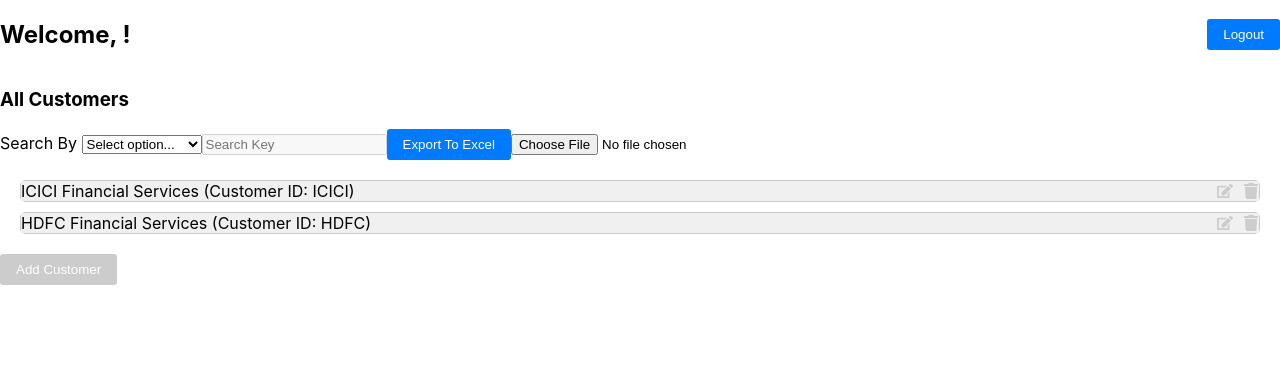
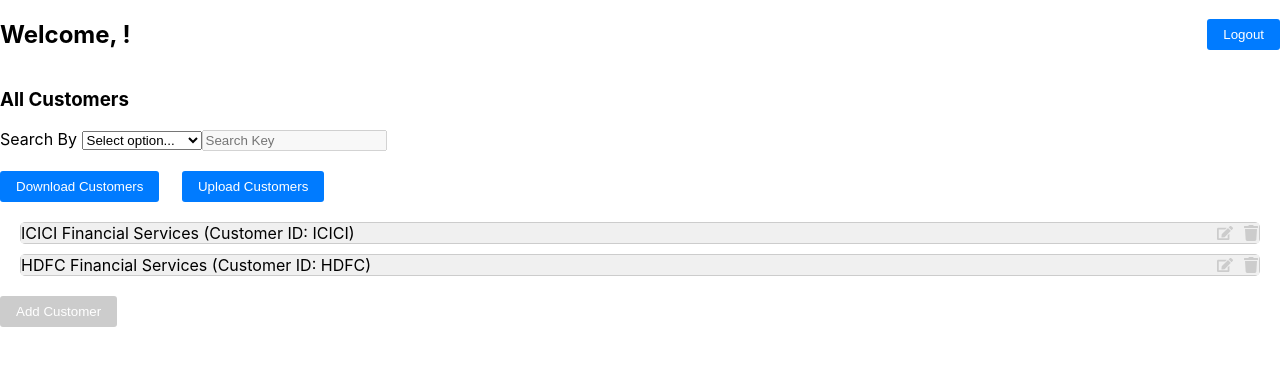
Before and after one commit to muralinidura/customers-app, a React (Create React App) app: page /customers in a window 1280 px wide. Shown: the top 366 px of the page. Built offline with nearby package versions, Linux system fonts and the light colour scheme.

Commit message:
component refactoring

```diff
--- a/public/index.html
+++ b/public/index.html
@@ -24,7 +24,7 @@
       work correctly both with client-side routing and a non-root public URL.
       Learn how to configure a non-root public URL by running `npm run build`.
     -->
-    <title>React App</title>
+    <title>Customers Admin Portal</title>
   </head>
   <body>
     <noscript>You need to enable JavaScript to run this app.</noscript>
--- a/src/Customers.js
+++ b/src/Customers.js
@@ -1,4 +1,4 @@
-import { useState, useEffect } from "react";
+import { useState, useEffect, useRef } from "react";
 import CustomerData from "./resources/CustomerData";
 import "./Customers.css";
 import CustomerDetails from "./CustomerDetails";
@@ -7,7 +7,8 @@
 import AddCustomer from "./AddCustomer";
 import InformationPopup from "./InformationPopup";
 import * as XLSX from 'xlsx';
-import ExportCustomersToExcel from "./ExportCustomersToExcel";
+import {exportToExcel} from "./ExportCustomersToExcel";
+import { importCustomers } from "./ImportCustomersFromExcel";
 const Customers = ({loggedInUser, userRole}) => {
   const [customerData, setCustomerData] = useState(CustomerData);
   const [showAddCustomerPopup, setShowAddCustomerPopup] = useState(false);
@@ -20,6 +21,7 @@
   const [searchTerm, setSearchTerm] = useState('');
   const [filteredCustomers, setFilteredCustomers] = useState(CustomerData);
   const [downloadCustomers, setDownloadCustomers] = useState(false);
+  const fileInputRef = useRef(null);
 
    useEffect(()=>{
     if(searchBy==='customer_id'){
@@ -88,105 +90,77 @@
     setSearchTerm(event.target.value);
   }
   const handleExportToExcelClick = () =>{
-    const customer_details_data = filteredCustomers.map(entry=>{
-      const {customer_client_mapping, customer_billing_details, ...rest}=entry;
-      return rest;
-    })
-    const worksheet = XLSX.utils.json_to_sheet(customer_details_data);
-
-    // Create a workbook and add the worksheet
-    const workbook = XLSX.utils.book_new();
-    XLSX.utils.book_append_sheet(workbook, worksheet, 'Customer Details');
-
-    const customerClientMappingStrings = filteredCustomers.map(entry => ({
-      ...entry,
-      customer_client_mapping: entry.customer_client_mapping.join(', '),
-    }));
-    const customer_client_mapping_data = customerClientMappingStrings.map(entry=>{
-      const {customer_name, customer_billing_details, ica, is_benchmarks_enabled, sow_start_date, sow_end_date, ...rest} = entry;
-      return rest;
-    });
-
-    const worksheetWithClientMappingStrings = XLSX.utils.json_to_sheet(customer_client_mapping_data);
-    XLSX.utils.book_append_sheet(workbook, worksheetWithClientMappingStrings, 'Client Mapping');
-
-    const customerBillingDetailsStrings = filteredCustomers.map(entry => ({
-      ...entry,
-      customer_billing_details: entry.customer_billing_details.map(detail => `${detail.metrics_type}: ${detail.metrics_fee}`).join(', ')
-    }));
-
-    const customer_billing_details_data = customerBillingDetailsStrings.map(entry=>{
-      const {customer_name, customer_client_mapping, ica, is_benchmarks_enabled, sow_start_date, sow_end_date, ...rest} = entry;
-      return rest;
-    });
-
-    const worksheetWithBillingDetailsStrings = XLSX.utils.json_to_sheet(customer_billing_details_data);
-    XLSX.utils.book_append_sheet(workbook, worksheetWithBillingDetailsStrings, 'Billing Details');
-
-    // Save the workbook as an Excel file
-    XLSX.writeFile(workbook,  'Customers.xlsx');
+    exportToExcel(filteredCustomers);
+    setInfoMessage('Customers information downloaded successfully');
+    setShowInfoPopup(true);
   };
 
   const importExcelData = (event) => {
-    const file = event.target.files[0];
-    const reader = new FileReader();
-    reader.onload = (e) => {
-      const workbook = XLSX.read(e.target.result, { type: 'binary' });
-      const importedData = {};
+    // const file = event.target.files[0];
+    // const reader = new FileReader();
+    // reader.onload = (e) => {
+    //   const workbook = XLSX.read(e.target.result, { type: 'binary' });
+    //   const importedData = {};
 
-      workbook.SheetNames.forEach(sheetName => {
-        const worksheet = workbook.Sheets[sheetName];
-        const data = XLSX.utils.sheet_to_json(worksheet);
-        importedData[sheetName] = data;
-      });
+    //   workbook.SheetNames.forEach(sheetName => {
+    //     const worksheet = workbook.Sheets[sheetName];
+    //     const data = XLSX.utils.sheet_to_json(worksheet);
+    //     importedData[sheetName] = data;
+    //   });
 
-      // Process the imported data and merge it with existing filteredCustomers
-      mergeImportedData(importedData);
-    };
+    //   // Process the imported data and merge it with existing filteredCustomers
+    //   mergeImportedData(importedData);
+    // };
 
-    reader.readAsBinaryString(file);
-    alert('customers imported successfully!')
+    // reader.readAsBinaryString(file);
+    setFilteredCustomers(importCustomers(event));
+    setInfoMessage('Customers information uploaded successfully');
+    setShowInfoPopup(true);
   };
 
-  const mergeImportedData = (importedData) => {
-    // Merge data from all three sheets into filteredCustomers
-    const mergedCustomers = [];
+  // const mergeImportedData = (importedData) => {
+  //   // Merge data from all three sheets into filteredCustomers
+  //   const mergedCustomers = [];
 
-    // Merge data from "Customer Details" sheet
-    if (importedData['Customer Details']) {
-      mergedCustomers.push(...importedData['Customer Details']);
-    }
+  //   // Merge data from "Customer Details" sheet
+  //   if (importedData['Customer Details']) {
+  //     mergedCustomers.push(...importedData['Customer Details']);
+  //   }
 
-    // Merge data from "Client Mapping" sheet
-    if (importedData['Client Mapping']) {
-      // Assuming each entry in the client mapping sheet has a customer_id matching with filteredCustomers
-      mergedCustomers.forEach(customer => {
-        const matchingClientMapping = importedData['Client Mapping'].filter(mapping => mapping.customer_id === customer.customer_id);
-        if (matchingClientMapping.length > 0) {
-          customer.customer_client_mapping = matchingClientMapping[0].customer_client_mapping.split(',');
-        }
-      });
-    }
+  //   // Merge data from "Client Mapping" sheet
+  //   if (importedData['Client Mapping']) {
+  //     // Assuming each entry in the client mapping sheet has a customer_id matching with filteredCustomers
+  //     mergedCustomers.forEach(customer => {
+  //       const matchingClientMapping = importedData['Client Mapping'].filter(mapping => mapping.customer_id === customer.customer_id);
+  //       if (matchingClientMapping.length > 0) {
+  //         customer.customer_client_mapping = matchingClientMapping[0].customer_client_mapping.split(',');
+  //       }
+  //     });
+  //   }
 
-    // Merge data from "Billing Details" sheet
-    if (importedData['Billing Details']) {
-      // Assuming each entry in the billing details sheet has a customer_id matching with filteredCustomers
-      mergedCustomers.forEach(customer => {
-        const matchingBillingDetails = importedData['Billing Details'].filter(detail => detail.customer_id === customer.customer_id);
-        if (matchingBillingDetails.length > 0) {
-          const billingDetails = matchingBillingDetails[0].customer_billing_details.split(',');
-          const billingList = [];
-          billingDetails.map(billing=>{
-            billingList.push({metrics_type:billing.split(':')[0], metrics_fee:billing.split(':')[1]})
-          });
-          customer.customer_billing_details=billingList;
-          // customer.customer_billing_details = matchingBillingDetails.map(detail => ({ metrics_type: detail.metrics_type, metrics_fee: detail.metrics_fee }));
-        }
-      });
-    }
+  //   // Merge data from "Billing Details" sheet
+  //   if (importedData['Billing Details']) {
+  //     // Assuming each entry in the billing details sheet has a customer_id matching with filteredCustomers
+  //     mergedCustomers.forEach(customer => {
+  //       const matchingBillingDetails = importedData['Billing Details'].filter(detail => detail.customer_id === customer.customer_id);
+  //       if (matchingBillingDetails.length > 0) {
+  //         const billingDetails = matchingBillingDetails[0].customer_billing_details.split(',');
+  //         const billingList = [];
+  //         billingDetails.map(billing=>{
+  //           billingList.push({metrics_type:billing.split(':')[0], metrics_fee:billing.split(':')[1]})
+  //         });
+  //         customer.customer_billing_details=billingList;
+  //         // customer.customer_billing_details = matchingBillingDetails.map(detail => ({ metrics_type: detail.metrics_type, metrics_fee: detail.metrics_fee }));
+  //       }
+  //     });
+  //   }
 
-    // Update filteredCustomers with merged data
-    setFilteredCustomers(mergedCustomers);
+  //   // Update filteredCustomers with merged data
+  //   setFilteredCustomers(mergedCustomers);
+  // };
+
+  const handleFileUpdloadButtonClick = () => {
+    fileInputRef.current.click();
   };
 
   return (
@@ -210,8 +184,14 @@
         disabled={searchBy===""}
         onChange={handleSearchTermChange}
       />
-      <button onClick={handleExportToExcelClick}>Export To Excel</button>
-      <input type="file" onChange={importExcelData} accept=".xlsx,.xls" />
+      <br/>
+      <br/>
+      <button onClick={handleExportToExcelClick}>Download Customers</button>
+      &nbsp; &nbsp; &nbsp;
+
+        <input type="file" onChange={importExcelData} accept=".xlsx,.xls" ref={fileInputRef} style={{ display: 'none' }}/>
+        <button onClick={handleFileUpdloadButtonClick}>Upload Customers</button>
+
       <br/>
       <div className="customer-list">
         {filteredCustomers.map((customer, index) => (
--- /dev/null
+++ b/src/ImportCustomersFromExcel.js
@@ -0,0 +1,69 @@
+import * as XLSX from 'xlsx';
+export const importCustomers = (event)=>{
+    const file = event.target.files[0];
+    const reader = new FileReader();
+    const customersAdded = [];
+    reader.onload = (e) => {
+      const workbook = XLSX.read(e.target.result, { type: 'binary' });
+      const importedData = {};
+
+      workbook.SheetNames.forEach(sheetName => {
+        const worksheet = workbook.Sheets[sheetName];
+        const data = XLSX.utils.sheet_to_json(worksheet);
+        importedData[sheetName] = data;
+      });
+
+      // Process the imported data and merge it with existing filteredCustomers
+      const customersToAdd = mergeImportedData(importedData);
+      customersAdded.push(...customersToAdd);
+    };
+
+    reader.readAsBinaryString(file);
+    return customersAdded;
+}
+
+const mergeImportedData = (importedData) => {
+    // Merge data from all three sheets into filteredCustomers
+    const mergedCustomers = [];
+
+    // Merge data from "Customer Details" sheet
+    if (importedData['Customer Details']) {
+      mergedCustomers.push(...importedData['Customer Details']);
+    }
+
+    // Merge data from "Client Mapping" sheet
+    if (importedData['Client Mapping']) {
+      // Assuming each entry in the client mapping sheet has a customer_id matching with filteredCustomers
+      mergedCustomers.forEach(customer => {
+        const matchingClientMapping = importedData['Client Mapping'].filter(mapping => mapping.customer_id === customer.customer_id);
+        if (matchingClientMapping.length > 0) {
+          customer.customer_client_mapping = matchingClientMapping[0].customer_client_mapping.split(',');
+        }
+      });
+    }
+
+    // Merge data from "Billing Details" sheet
+    if (importedData['Billing Details']) {
+      // Assuming each entry in the billing details sheet has a customer_id matching with filteredCustomers
+      mergedCustomers.forEach(customer => {
+        const matchingBillingDetails = importedData['Billing Details'].filter(detail => detail.customer_id === customer.customer_id);
+        if (matchingBillingDetails.length > 0) {
+          const billingDetails = matchingBillingDetails[0].customer_billing_details.split(',');
+          const billingList = [];
+          billingDetails.map(billing=>{
+            billingList.push({metrics_type:billing.split(':')[0], metrics_fee:billing.split(':')[1]});
+          });
+          customer.customer_billing_details=billingList;
+          // customer.customer_billing_details = matchingBillingDetails.map(detail => ({ metrics_type: detail.metrics_type, metrics_fee: detail.metrics_fee }));
+        }
+      });
+    }
+
+    // Update filteredCustomers with merged data
+    return mergedCustomers;
+  };
+
+const ImportCustomersFromExcel = ()=>{
+    return null;
+}
+export default ImportCustomersFromExcel;
```
Also changed, not shown: src/ExportCustomersToExcel.js (+6 -6 lines).
